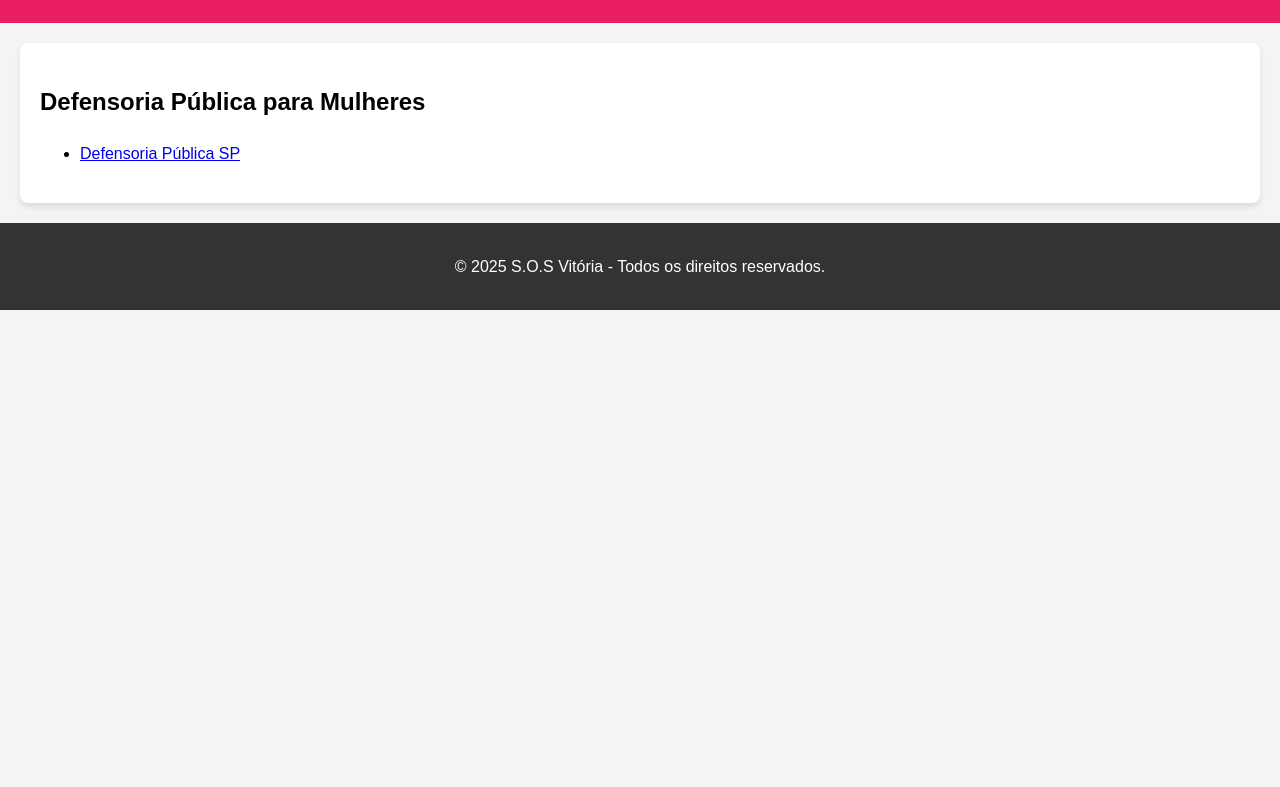
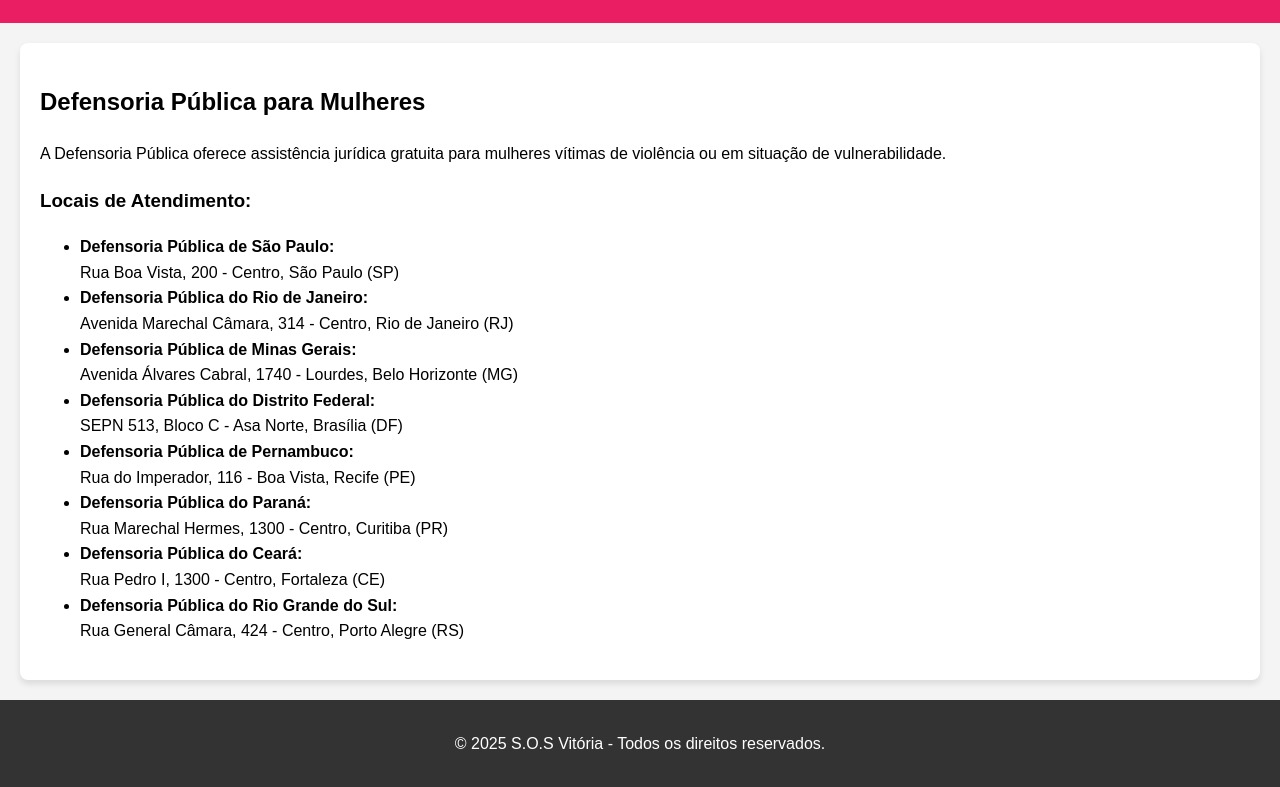
Before and after one commit to 91zacDev/sos-vitoria, a plain HTML site: page defensoria.html in a window 1280 px wide. Shown: the part 101-888 px from the top of the page. Before the commit the page ends 800 px from the top, so only its background shows below. Drawn offline with Linux system fonts and the light colour scheme.

Commit message:
adicionados mais endereços

```diff
--- a/defensoria.html
+++ b/defensoria.html
@@ -1,11 +1,13 @@
 <!DOCTYPE html>
 <html lang="pt-BR">
+
 <head>
     <meta charset="UTF-8">
     <meta name="viewport" content="width=device-width, initial-scale=1.0">
     <title>Defensoria Pública</title>
     <link rel="stylesheet" href="styles.css">
 </head>
+
 <body>
     <header>
         <h1>Defensoria Pública</h1>
@@ -21,14 +23,34 @@
         </nav>
     </header>
     <main>
-        <h2>Defensoria Pública para Mulheres</h2>
-        <ul>
-            <li><a href="https://www.defensoria.sp.def.br" target="_blank">Defensoria Pública SP</a></li>
-        </ul>
+        <section>
+            <h2>Defensoria Pública para Mulheres</h2>
+            <p>A Defensoria Pública oferece assistência jurídica gratuita para mulheres vítimas de violência ou em
+                situação de vulnerabilidade.</p>
+            <h3>Locais de Atendimento:</h3>
+            <ul>
+                <li><strong>Defensoria Pública de São Paulo:</strong> <br>Rua Boa Vista, 200 - Centro, São Paulo (SP)</li>
+                <li><strong>Defensoria Pública do Rio de Janeiro:</strong> <br>Avenida Marechal Câmara, 314 - Centro, Rio de
+                    Janeiro (RJ)</li>
+                <li><strong>Defensoria Pública de Minas Gerais:</strong> <br>Avenida Álvares Cabral, 1740 - Lourdes, Belo
+                    Horizonte (MG)</li>
+                <li><strong>Defensoria Pública do Distrito Federal:</strong><br> SEPN 513, Bloco C - Asa Norte, Brasília
+                    (DF)</li>
+                <li><strong>Defensoria Pública de Pernambuco:</strong><br> Rua do Imperador, 116 - Boa Vista, Recife (PE)
+                </li>
+                <li><strong>Defensoria Pública do Paraná:</strong><br> Rua Marechal Hermes, 1300 - Centro, Curitiba (PR)
+                </li>
+                <li><strong>Defensoria Pública do Ceará:</strong><br> Rua Pedro I, 1300 - Centro, Fortaleza (CE)</li>
+                <li><strong>Defensoria Pública do Rio Grande do Sul:</strong><br> Rua General Câmara, 424 - Centro, Porto
+                    Alegre (RS)</li>
+            </ul>
+        </section>
+
     </main>
     <footer>
         <p>&copy; 2025 S.O.S Vitória - Todos os direitos reservados.</p>
     </footer>
     <script src="script.js"></script>
 </body>
+
 </html>
```
